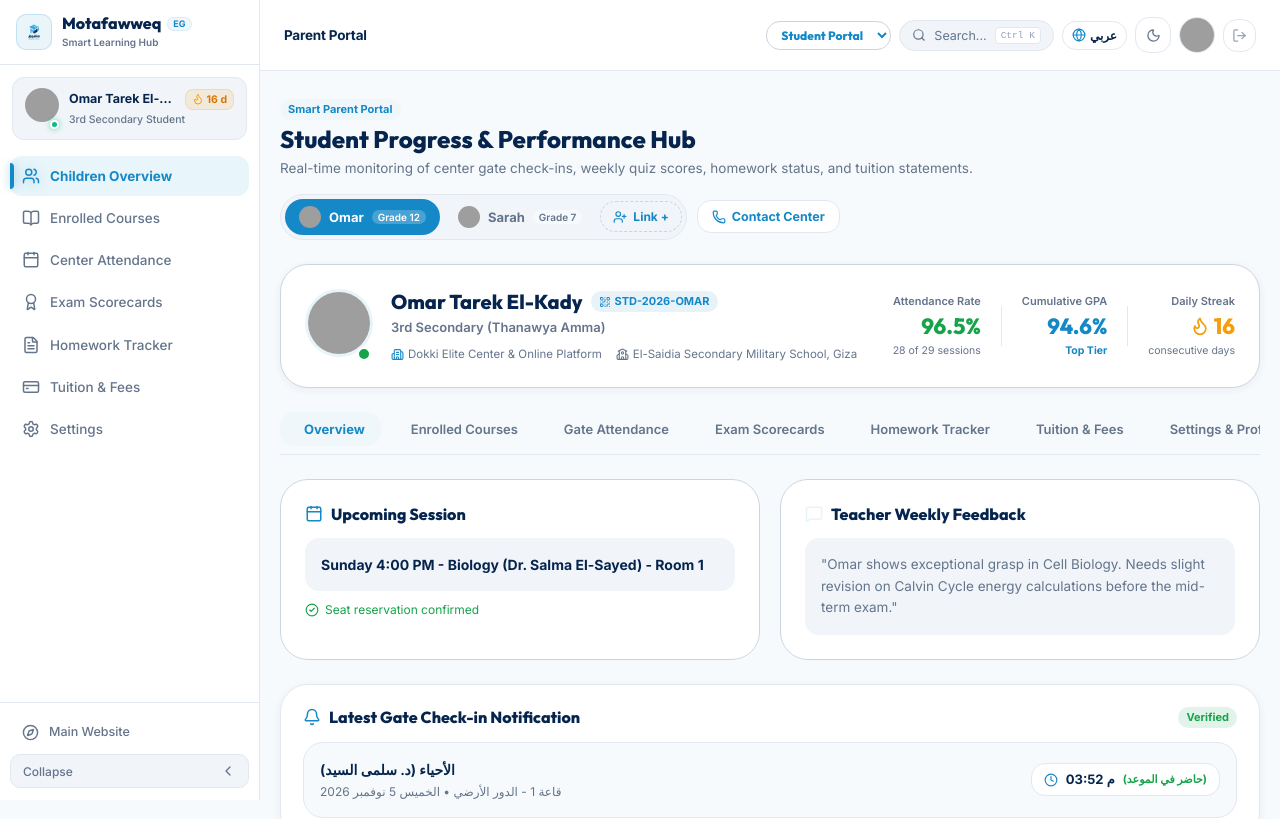
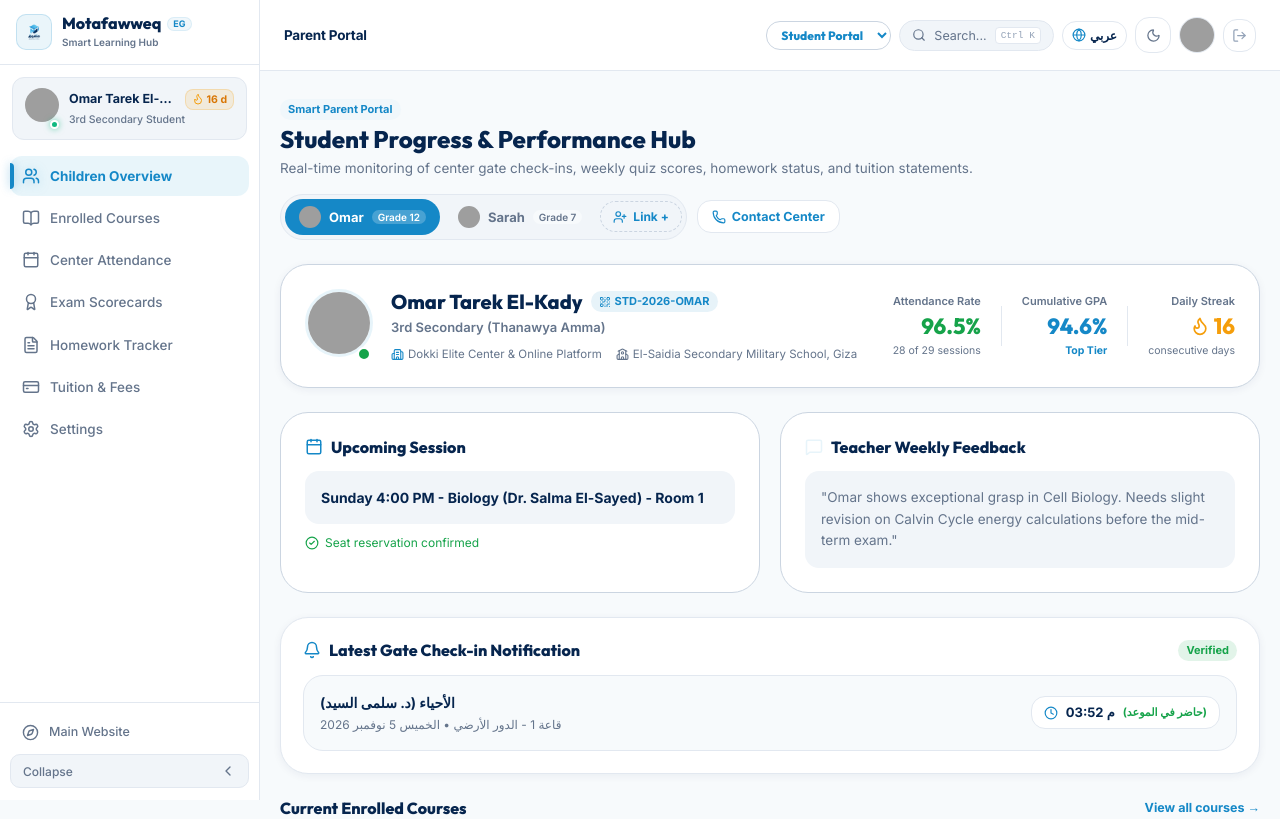
Before and after one commit to Abdelrahman5884/Motafawweq-Frontend, a React (Vite) app: page /parent/dashboard in a window 1280 px wide. Shown: the top 819 px of the page. Built offline with nearby package versions, Linux system fonts and the light colour scheme; grey boxes are pictures that could not be loaded.

Commit message:
feat: remove horizontal tabs bar from parent dashboard in favor of sidebar navigation

```diff
--- a/src/views/parent/ParentDashboard.jsx
+++ b/src/views/parent/ParentDashboard.jsx
@@ -573,17 +573,6 @@ export const ParentDashboard = () => {
     setContactMessage('');
     setTimeout(() => setContactSuccessToast(''), 5000);
   };
-
-  // Tab Definitions (Removed Weak Areas, Added Settings)
-  const tabs = [
-    { id: 'overview', labelAr: 'نظرة عامة والملخص', labelEn: 'Overview', icon: Users },
-    { id: 'courses', labelAr: 'المقررات والدروس', labelEn: 'Enrolled Courses', icon: BookOpen },
-    { id: 'attendance', labelAr: 'سجل حضور السنتر', labelEn: 'Gate Attendance', icon: Calendar },
-    { id: 'exams', labelAr: 'الامتحانات والدرجات', labelEn: 'Exam Scorecards', icon: Award },
-    { id: 'homework', labelAr: 'الواجبات والتسليمات', labelEn: 'Homework Tracker', icon: FileText },
-    { id: 'financials', labelAr: 'المصروفات والاشتراكات', labelEn: 'Tuition & Fees', icon: CreditCard },
-    { id: 'settings', labelAr: 'الإعدادات والملف الشخصي', labelEn: 'Settings & Profile', icon: Settings }
-  ];
 
   return (
     <div style={{
@@ -707,46 +696,6 @@ export const ParentDashboard = () => {
         lang={lang}
         isRtl={isRtl}
       />
-
-      {/* ══════════════════ NAVIGATION TABS ══════════════════ */}
-      <div style={{
-        display: 'flex',
-        alignItems: 'center',
-        gap: '6px',
-        overflowX: 'auto',
-        borderBottom: '1px solid var(--border-subtle)',
-        paddingBottom: '8px',
-        marginBottom: '24px'
-      }}>
-        {tabs.map(tab => {
-          const Icon = tab.icon;
-          const isActive = activeTab === tab.id;
-          return (
-            <button
-              key={tab.id}
-              onClick={() => handleTabChange(tab.id)}
-              style={{
-                display: 'flex',
-                alignItems: 'center',
-                gap: '8px',
-                padding: '9px 16px',
-                borderRadius: 'var(--radius-md)',
-                border: 'none',
-                backgroundColor: isActive ? 'var(--primary-surface, rgba(21, 136, 199, 0.1))' : 'transparent',
-                color: isActive ? 'var(--primary)' : 'var(--text-secondary)',
-                fontSize: '13px',
-                fontWeight: isActive ? '800' : '600',
-                cursor: 'pointer',
-                whiteSpace: 'nowrap',
-                transition: 'all 0.15s ease'
-              }}
-            >
-              <Icon size={16} />
-              <span>{lang === 'ar' ? tab.labelAr : tab.labelEn}</span>
-            </button>
-          );
-        })}
-      </div>
 
       {/* ══════════════════ TAB 1: OVERVIEW ══════════════════ */}
       {activeTab === 'overview' && (
```
